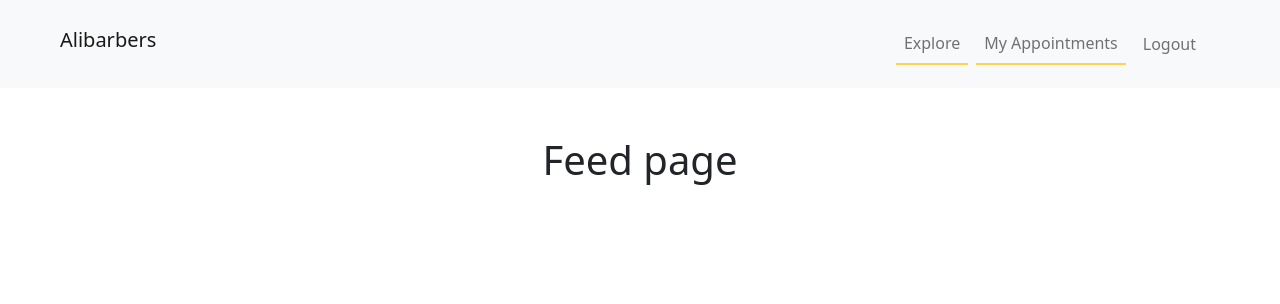
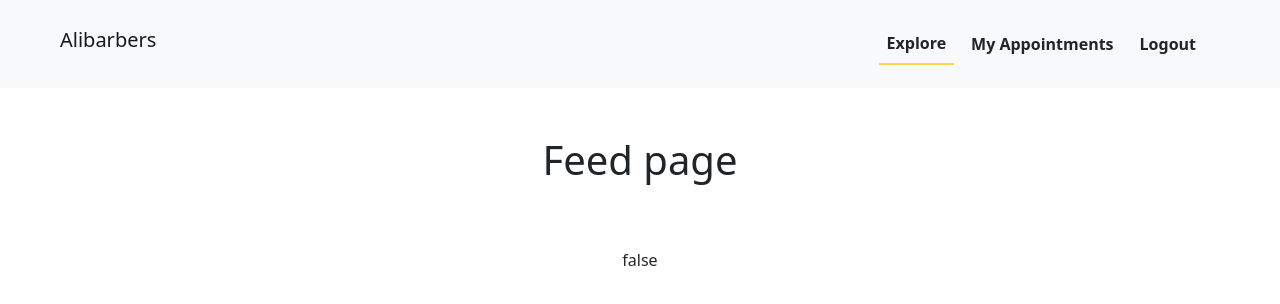
Before and after one commit to ZhiAnYuen/Alibarbers, a Vue app: page /feed in a window 1280 px wide. Shown: the top 304 px of the page. Built offline with nearby package versions, Linux system fonts and the light colour scheme; no server answers; sample sign-in values are in the browser's storage.

Commit message:
Add pinia

```diff
--- a/package.json
+++ b/package.json
@@ -10,6 +10,7 @@
   "dependencies": {
     "bootstrap": "^5.2.2",
     "firebase": "^9.11.0",
+    "pinia": "^2.0.23",
     "vue": "^3.2.38",
     "vue-router": "^4.1.5"
   },
--- a/src/components/FeedBody.vue
+++ b/src/components/FeedBody.vue
@@ -1,3 +1,26 @@
 <template>
   <h1 class="text-center p-5">Feed page</h1>
+  <p class="text-center">{{ name }}</p>
+  <p class="text-center">{{ email }}</p>
+  <p class="text-center">{{ isLoggedIn }}</p>
+  <p class="text-center">{{ userType }}</p>
 </template>
+
+<script>
+import { computed } from "vue";
+import { useUserStore } from "../stores/users.js";
+
+export default {
+  name: "FeedBody",
+  setup() {
+    const user = useUserStore();
+
+    return {
+      name: computed(() => user.name),
+      email: computed(() => user.email),
+      isLoggedIn: computed(() => user.isLoggedIn),
+      userType: computed(() => user.userType),
+    };
+  },
+};
+</script>
--- a/src/components/LoginBox.vue
+++ b/src/components/LoginBox.vue
@@ -47,6 +47,9 @@
 
 <script>
 import { getAuth, signInWithEmailAndPassword } from "firebase/auth";
+import { doc, getDoc } from "firebase/firestore";
+import db from "../firebase.js";
+import { useUserStore } from "../stores/users.js";
 
 export default {
   name: "LoginBox",
@@ -60,7 +63,15 @@ export default {
     submit() {
       const auth = getAuth();
       signInWithEmailAndPassword(auth, this.loginEmail, this.loginPassword)
-        .then(() => {
+        .then(async (cred) => {
+          const docRef = doc(db.db, "users", cred.user.uid);
+          const docSnap = await getDoc(docRef);
+          let name = docSnap.data().name;
+          let userType = docSnap.data().userType;
+
+          const user = useUserStore();
+          user.login(name, this.loginEmail, userType);
+
           console.log("Login successful");
           this.$router.push("/feed");
         })
--- a/src/components/NavBar.vue
+++ b/src/components/NavBar.vue
@@ -34,13 +34,20 @@
 
         <ul v-else class="navbar-nav ms-auto mb-2 mb-lg-0 me-5">
           <li class="nav-item">
-            <router-link to="#" class="nav-link">Explore</router-link>
+            <router-link to="/feed" class="nav-link">
+              <span class="fw-semibold text-dark"> Explore </span>
+            </router-link>
           </li>
           <li class="nav-item">
-            <router-link to="#" class="nav-link">My Appointments</router-link>
+            <router-link to="/appointments" class="nav-link">
+              <span class="fw-semibold text-dark"> My Appointments </span>
+            </router-link>
           </li>
           <li class="nav-item">
-            <span v-on:click="signOut" class="nav-link" style="cursor: pointer"
+            <span
+              v-on:click="signOut"
+              class="nav-link fw-semibold text-dark"
+              style="cursor: pointer"
               >Logout</span
             >
           </li>
@@ -52,12 +59,15 @@
 
 <script>
 import { getAuth, signOut } from "firebase/auth";
+import { useUserStore } from "../stores/users.js";
 
 export default {
   name: "HomeHeader",
   methods: {
     signOut() {
       signOut(getAuth()).then(() => {
+        const user = useUserStore();
+        user.logout();
         this.$router.push("/home");
       });
     },
--- a/src/main.js
+++ b/src/main.js
@@ -2,10 +2,14 @@ import { createApp } from "vue";
 import App from "./App.vue";
 import router from "./router";
 import "bootstrap/dist/css/bootstrap.min.css";
-import "bootstrap";
 import "./firebase";
+import { createPinia } from "pinia";
 
 const app = createApp(App);
+
+const pinia = createPinia();
+
+app.use(pinia);
 
 app.use(router);
 
--- /dev/null
+++ b/src/stores/users.js
@@ -0,0 +1,23 @@
+import { defineStore } from "pinia";
+
+export const useUserStore = defineStore("user", {
+  state: () => ({
+    name: "",
+    email: "",
+    isLoggedIn: false,
+    userType: "",
+  }),
+  actions: {
+    login(name, email, userType) {
+      this.$patch({
+        name: name,
+        email: email,
+        isLoggedIn: true,
+        userType: userType,
+      });
+    },
+    logout() {
+      this.$reset();
+    },
+  },
+});
```
Also changed, not shown: 1 other file (tests, documents, lock files or other folders).
